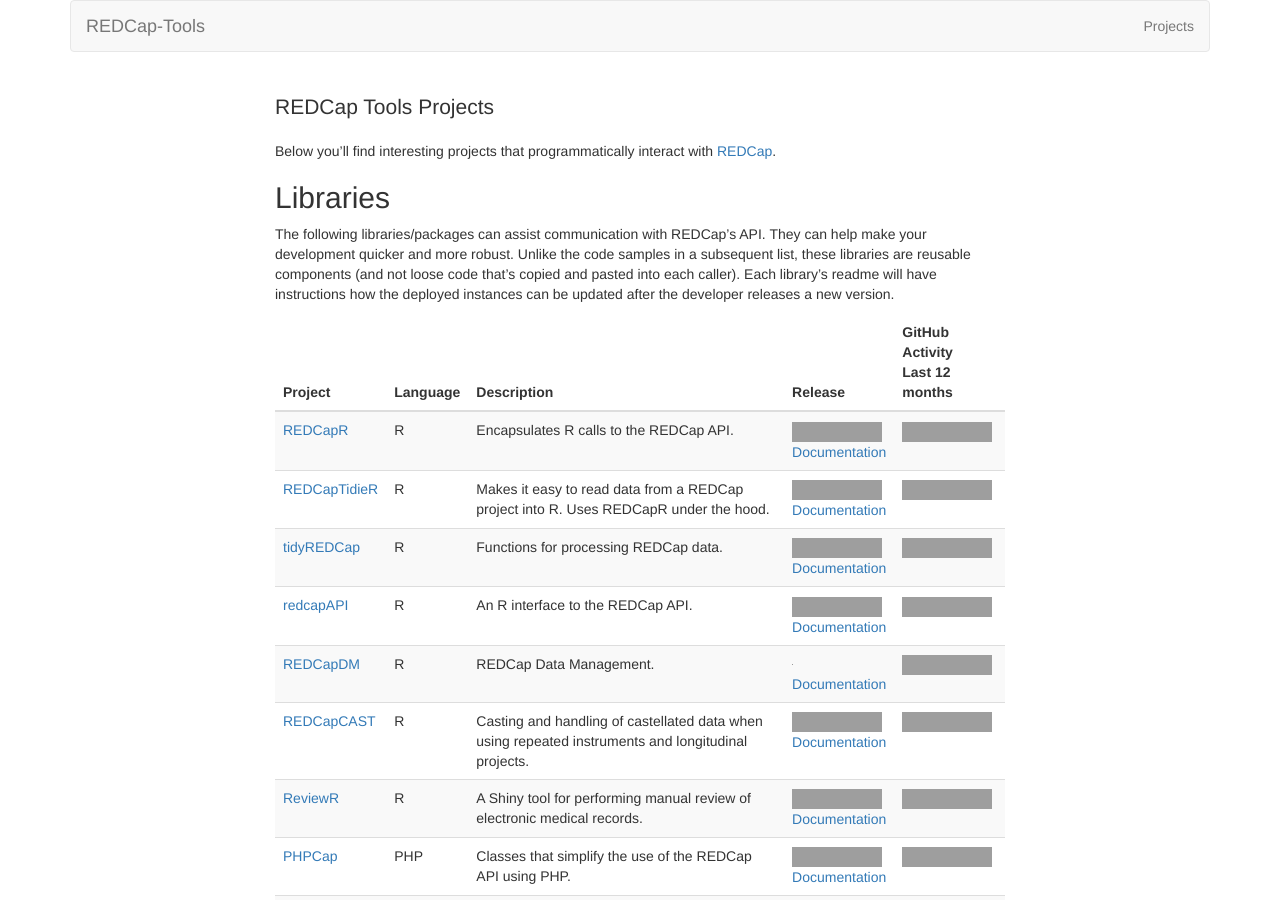
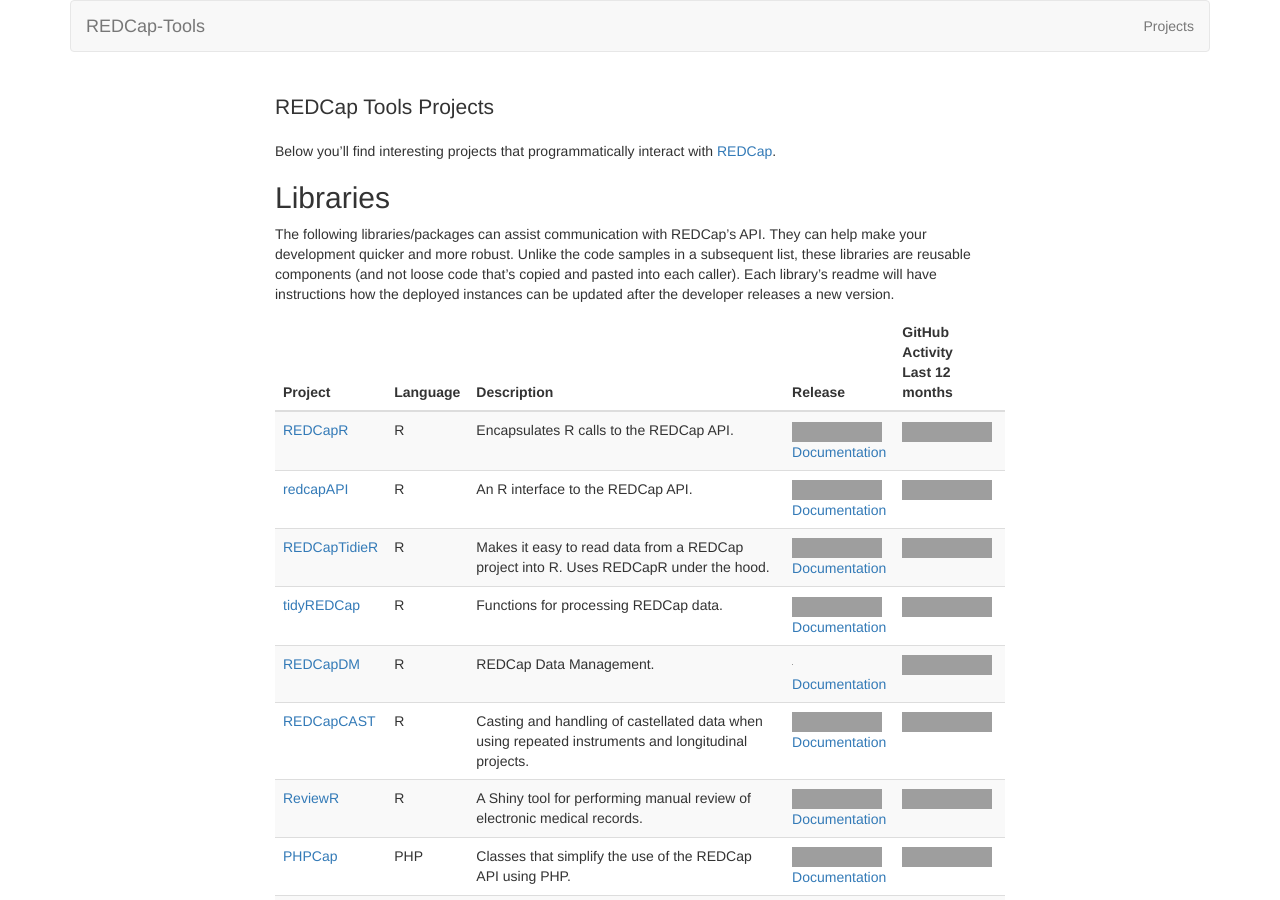
Before and after one commit to redcap-tools/redcap-tools.github.io, a Jekyll site: the page built from projects.md, in a window 1280 px wide and 900 px high, cut to the strip 0-900 px from the top of the window. Built offline with Jekyll 4.4.1, drawn with Linux system fonts in a browser that asks for light colours; some of the changed lines change nothing that is shown; grey boxes are pictures that could not be loaded.

Commit message:
move up redcapAPI
maintained by @spgarbet

```diff
--- a/_data/libraries.yml
+++ b/_data/libraries.yml
@@ -14,6 +14,14 @@
   docs: https://ouhscbbmc.github.io/REDCapR/
   description: Encapsulates R calls to the REDCap API.
 
+- name: redcapAPI
+  repo: https://github.com/vubiostat/redcapAPI
+  repo_release: https://img.shields.io/github/release/vubiostat/redcapAPI.svg
+  repo_activity: https://img.shields.io/github/commit-activity/y/vubiostat/redcapAPI?color=9cf&label=commits
+  language: R
+  docs: https://www.rdocumentation.org/packages/redcapAPI
+  description: An R interface to the REDCap API.
+
 - name: REDCapTidieR
   repo: https://github.com/CHOP-CGTInformatics/REDCapTidieR
   repo_release: https://img.shields.io/github/release/CHOP-CGTInformatics/REDCapTidieR.svg
@@ -29,14 +37,6 @@
   language: R
   docs: https://raymondbalise.github.io/tidyREDCap/
   description: Functions for processing REDCap data.
-
-- name: redcapAPI
-  repo: https://github.com/vubiostat/redcapAPI/redcapAPI
-  repo_release: https://img.shields.io/github/release/vubiostat/redcapAPI.svg
-  repo_activity: https://img.shields.io/github/commit-activity/y/vubiostat/redcapAPI?color=9cf&label=commits
-  language: R
-  docs: https://www.rdocumentation.org/packages/redcapAPI
-  description: An R interface to the REDCap API.
 
 - name: REDCapDM
   repo: https://github.com/ubidi/REDCapDM
```
